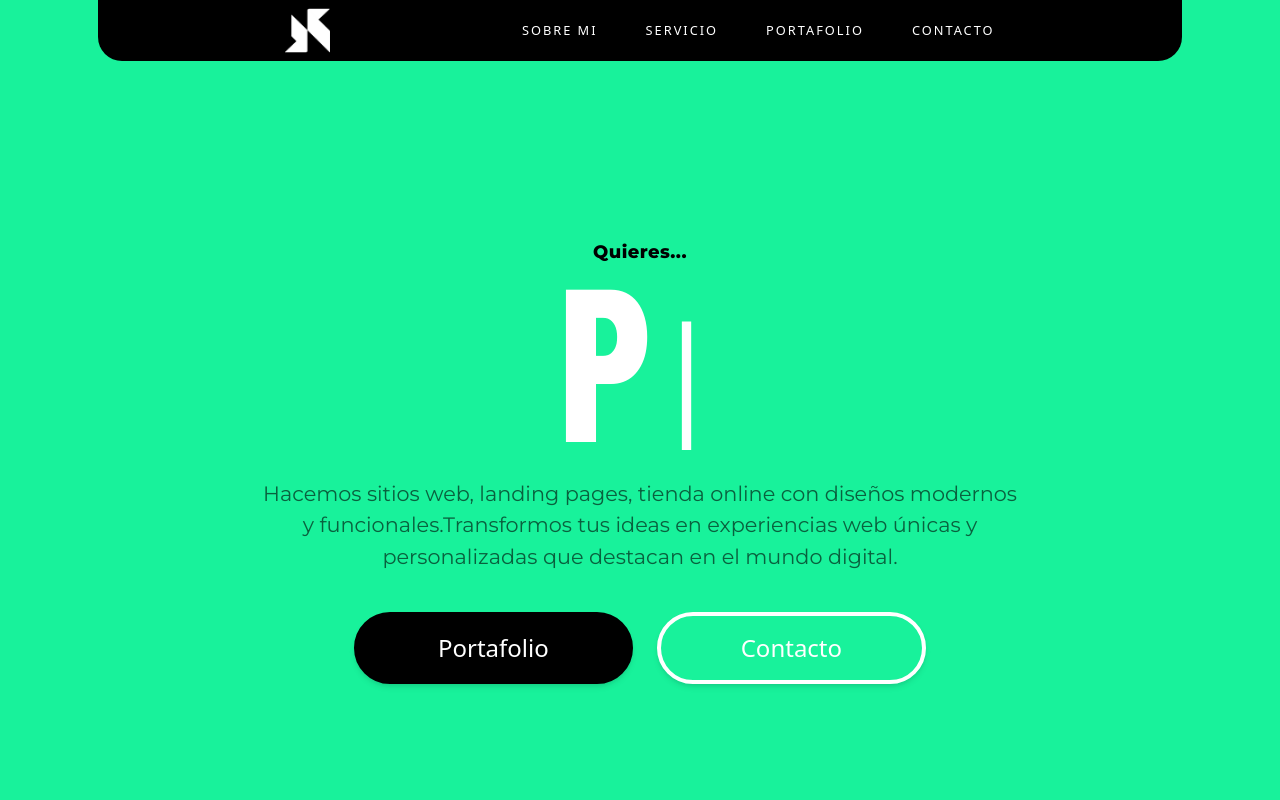
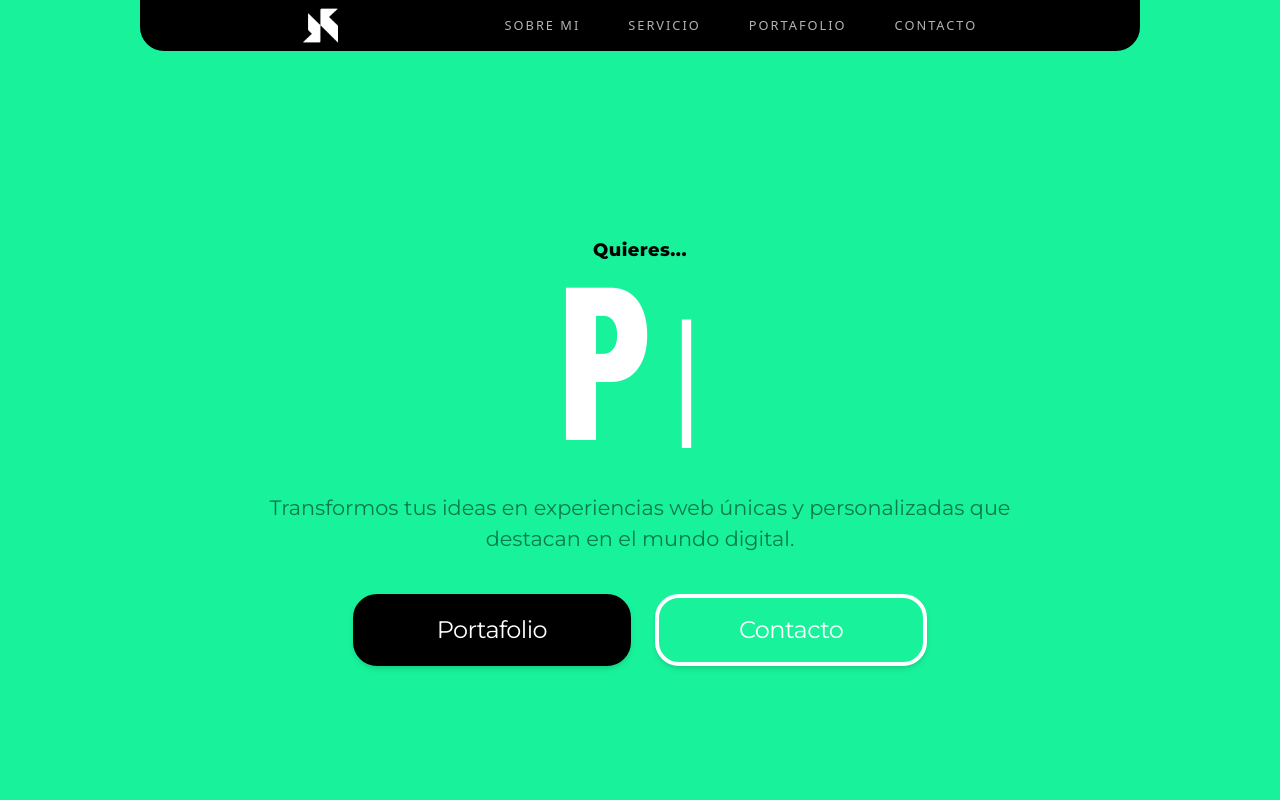
Before and after one commit to kcmsmartdev/kcmsmartweb, a website: page index.html in a window 1280 px wide. Shown: the top 800 px of the page. Drawn offline with nearby package versions, Linux system fonts and the light colour scheme.

Commit message:
Se corrige errores

```diff
--- a/index.html
+++ b/index.html
@@ -22,20 +22,20 @@
 
   <header class="w-full bg-[#18F29B]">
     <nav class="w-full flex justify-between items-center lg:justify-center">
-      <div class="flex justify-between items-center p-5 gap-6 lg:w-[1084px] lg:bg-black lg:justify-evenly py-2 rounded-bl-3xl rounded-br-3xl">
+      <div class="flex justify-between items-center px-5 gap-6 lg:w-[1000px] lg:bg-black lg:justify-evenly py-2 rounded-bl-3xl rounded-br-3xl">
 
         <!-- Logo móvil -->
         <a class="flex lg:hidden" href="/index.html">
-          <img src="./assets/images/logo_negro.png" width="45" alt="logo KCM Smart">
+          <img src="./assets/images/logo_negro.png" width="35px" width="55" alt="logo KCM Smart">
         </a>
 
         <!-- Logo escritorio -->
         <a class="hidden lg:flex" href="/index.html">
-          <img src="./assets/images/logo_blanco.png" width="45" alt="logo KCM Smart">
+          <img src="./assets/images/logo_blanco.png" width="35px" width="55" alt="logo KCM Smart">
         </a>
 
         <!-- Menú navegación -->
-        <ul class="hidden lg:flex gap-12 text-white font-Monserrat-Thin tracking-[2px] text-[0.8em]">
+        <ul class="hidden lg:flex gap-12 text-white/70 font-Monserrat-Thin tracking-[2px] text-[0.8em]">
           <li><a href="#Sobremi" class="hover:underline transition">SOBRE MI</a></li>
           <li><a href="#Servicios" class="hover:underline transition">SERVICIO</a></li>
           <li><a href="#Portafolio" class="hover:underline transition">PORTAFOLIO</a></li>
@@ -55,23 +55,22 @@
           <div class="w-full flex flex-row items-center justify-center text-white text-5xl sm:text-4xl md:text-5xl lg:text-7xl xl:text-9xl mt-10">
             <span id="typed" class="font-Boldonse"></span>
           </div>
-          <h1 class="w-full font-MonserratRegular text-[1em] lg:text-[1.3em] mt-6 text-black/60 text-center p-5 lg:w-[800px]">
-            Hacemos sitios web, landing pages,
-            tienda online con diseños modernos y funcionales.Transformos tus ideas en experiencias web únicas y personalizadas que destacan en el mundo digital.
+          <h1 class="w-full font-MonserratRegular text-[1em] mt-10 lg:text-[1.3em] text-black/50 text-center p-5 lg:w-[800px]">
+            Transformos tus ideas en experiencias web únicas y personalizadas que destacan en el mundo digital.
           </h1>
 
           <!-- Botones -->
           <div class="mt-5 w-full flex flex-col md:flex-row lg:flex-row items-center justify-center gap-6">
             <a href="#Portafolio"
                class="transform transition duration-300 ease-in-out hover:scale-105 border-4 border-black
-                      text-white bg-black hover:bg-white hover:text-black hover:border-white
-                      font-Monserrat text-lg lg:text-2xl px-20 py-4 rounded-full shadow-md text-center">
+                      text-white bg-black hover:bg-white hover:text-black hover:border-white hover:font-MonserratExtraBold tracking-tight
+                      font-MonserratRegular text-lg lg:text-2xl px-20 py-4 rounded-3xl shadow-md text-center">
               Portafolio
             </a>
             <a href="#Contacto"
                class="transform transition duration-300 ease-in-out hover:scale-105
-                      text-white border-4 border-white hover:bg-white hover:text-black
-                      font-Monserrat text-lg lg:text-2xl px-20 py-4 rounded-full shadow-md text-center">
+                      text-white border-4 border-white hover:bg-white hover:text-black hover:font-MonserratExtraBold tracking-tight
+                      font-MonserratRegular text-lg lg:text-2xl px-20 py-4 rounded-3xl shadow-md text-center">
               Contacto
             </a>
           </div>
```
Also changed, not shown: output.css.
